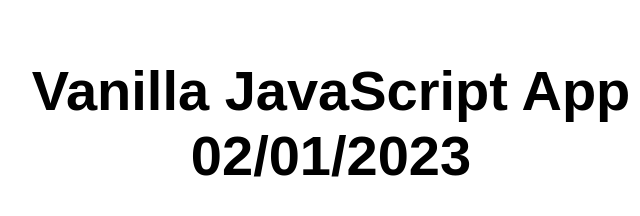
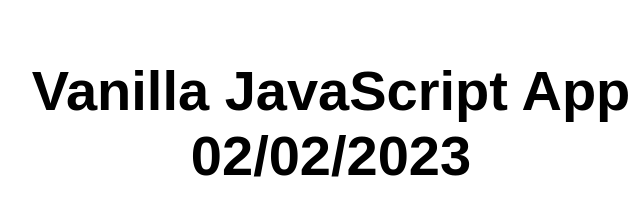
Before and after one commit to JohnFiar/my-first-static-web-app, a website: page src/index.html in a window 1280 px wide. Shown: the full height of the page, 309-949 px from the left. Drawn offline with Linux system fonts and the light colour scheme.

Commit message:
Change date on title

```diff
--- a/src/index.html
+++ b/src/index.html
@@ -5,12 +5,12 @@
   <meta charset="UTF-8">
   <meta name="viewport" content="width=device-width, initial-scale=1.0">
   <link rel="stylesheet" href="styles.css">
-  <title>Vanilla JavaScript App 02/01/2023</title>
+  <title>Vanilla JavaScript App 02/02/2023</title>
 </head>
 
 <body>
   <main>
-    <h1>Vanilla JavaScript App 02/01/2023</h1>
+    <h1>Vanilla JavaScript App 02/02/2023</h1>
   </main>
 </body>
 
```
